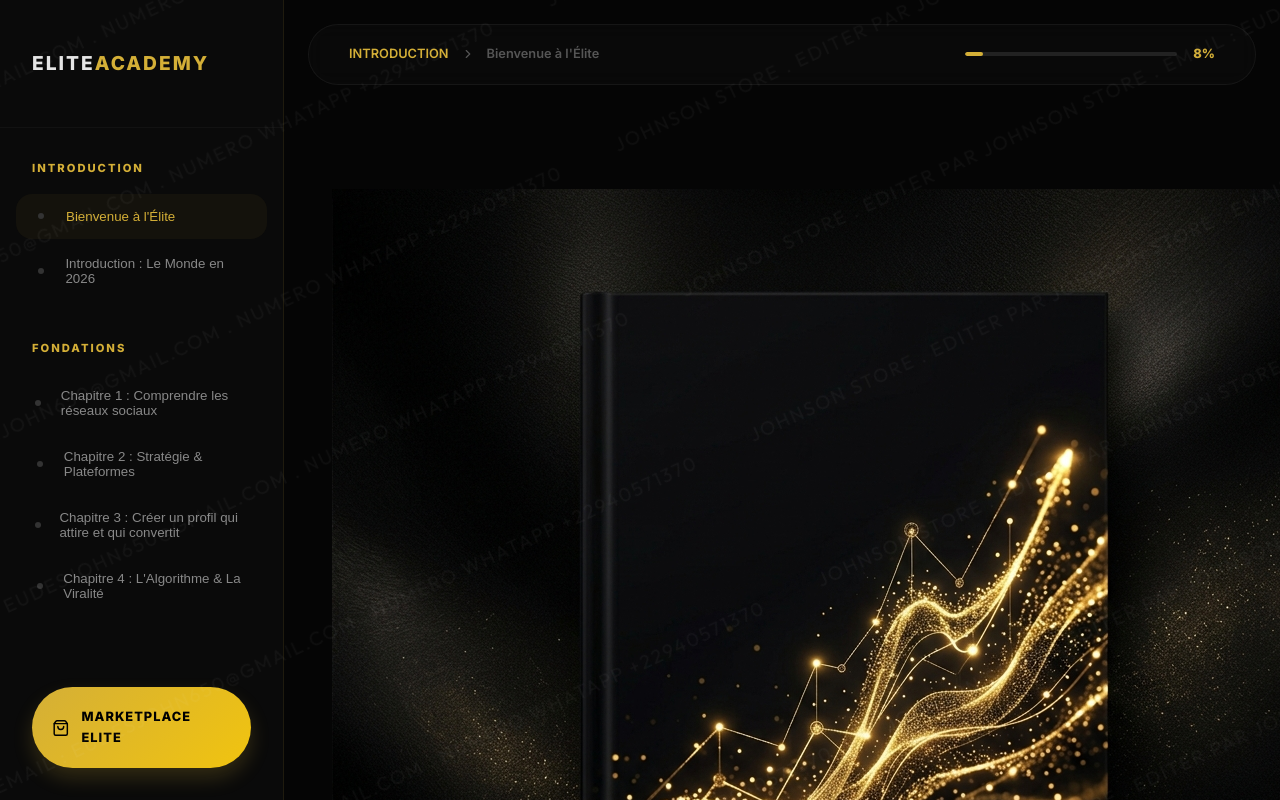
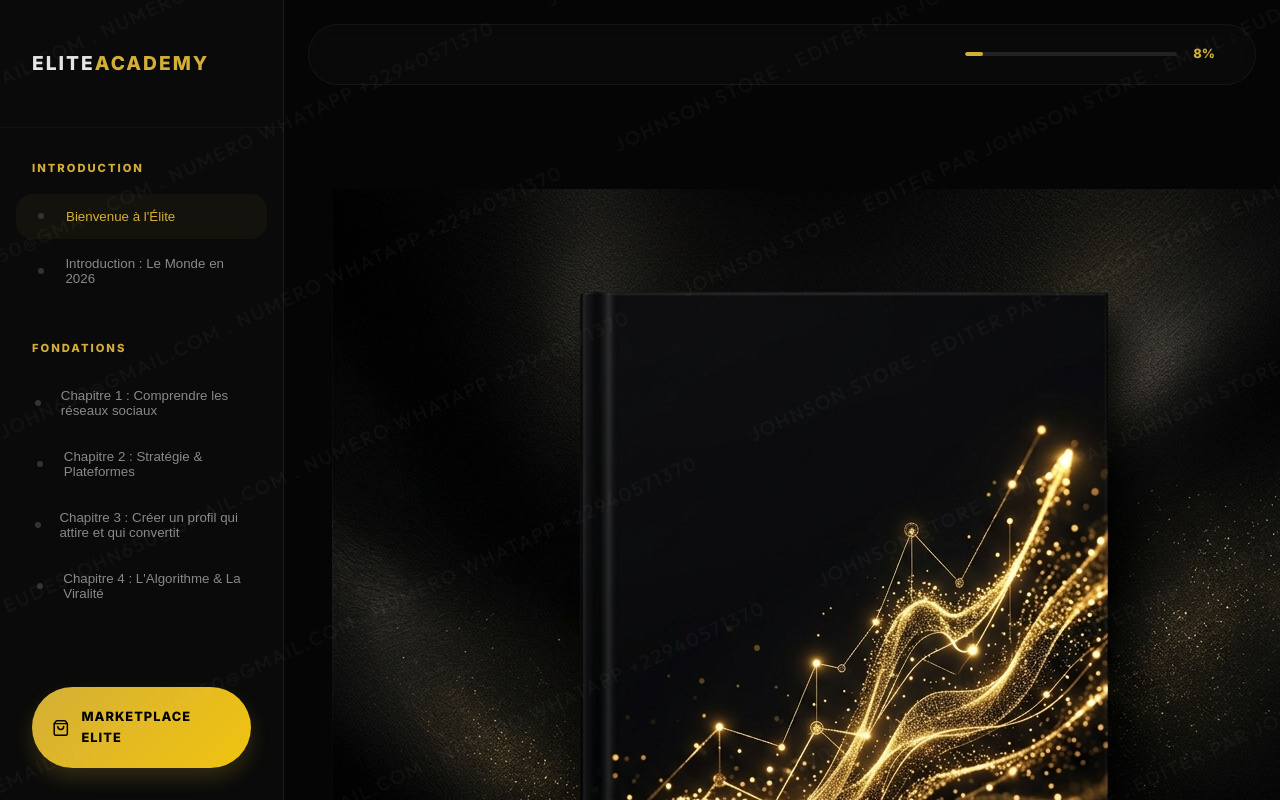
Before and after one commit to EudesJohn/Formation, a Vue app: page / in a window 1280 px wide. Built offline with nearby package versions, Linux system fonts and the light colour scheme.

Commit message:
Fix: Resolved mobile content disappearance bug and stabilized animations

```diff
--- a/src/views/EbookReader.vue
+++ b/src/views/EbookReader.vue
@@ -1032,9 +1032,9 @@ const selectChapter = (index) => {
     currentChapter.value = index
     if (window.innerWidth < 1024) isSidebarOpen.value = false
 
-    gsap.fromTo('.content-container',
-      { opacity: 0, scale: 0.98, y: 20 },
-      { opacity: 1, scale: 1, y: 0, duration: 0.8, ease: "expo.out" }
+    gsap.fromTo('.rich-elite-content',
+      { opacity: 0, y: 10 },
+      { opacity: 1, y: 0, duration: 0.5, ease: "power2.out" }
     )
     window.scrollTo({ top: 0, behavior: 'smooth' })
   }
@@ -1090,7 +1090,7 @@ onMounted(() => {
           <button v-if="!isSidebarOpen" @click="isSidebarOpen = true" class="menu-toggle">
             <Menu :size="24" />
           </button>
-          <div class="breadcrumb" v-if="isSidebarOpen || window.innerWidth > 1024">
+          <div class="breadcrumb" v-if="!isSidebarOpen">
             <span class="module-name">{{ activeChapter.module }}</span>
             <ChevronRight :size="14" />
             <span class="chapter-name">{{ activeChapter.title }}</span>
```
